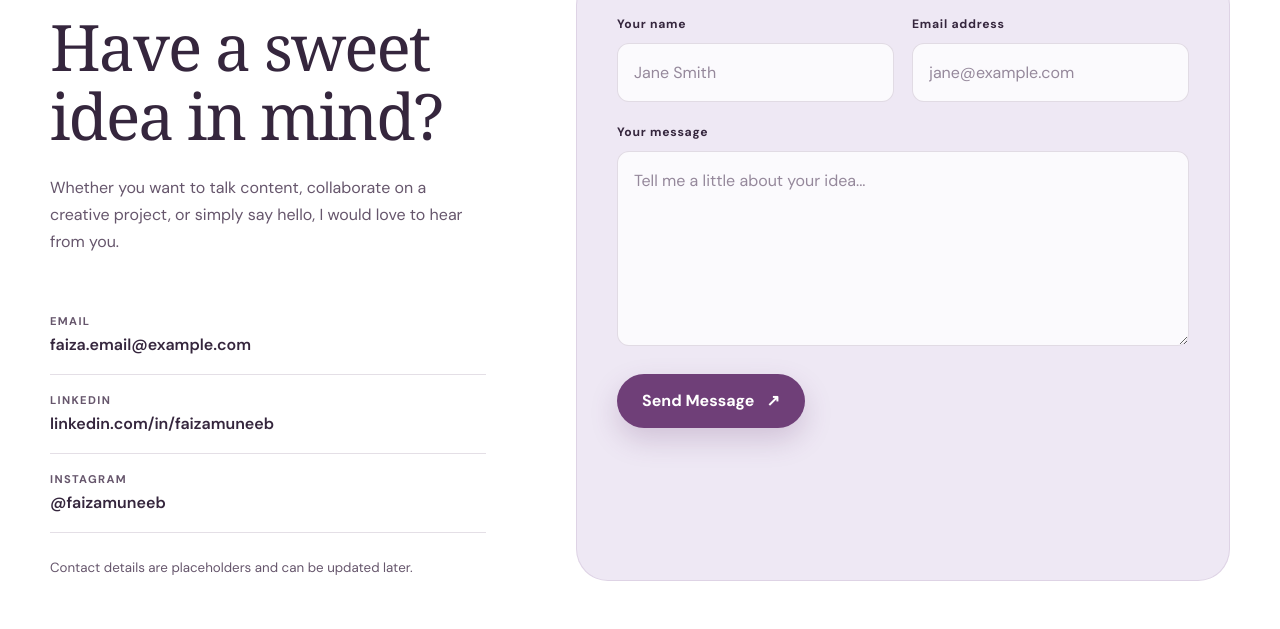
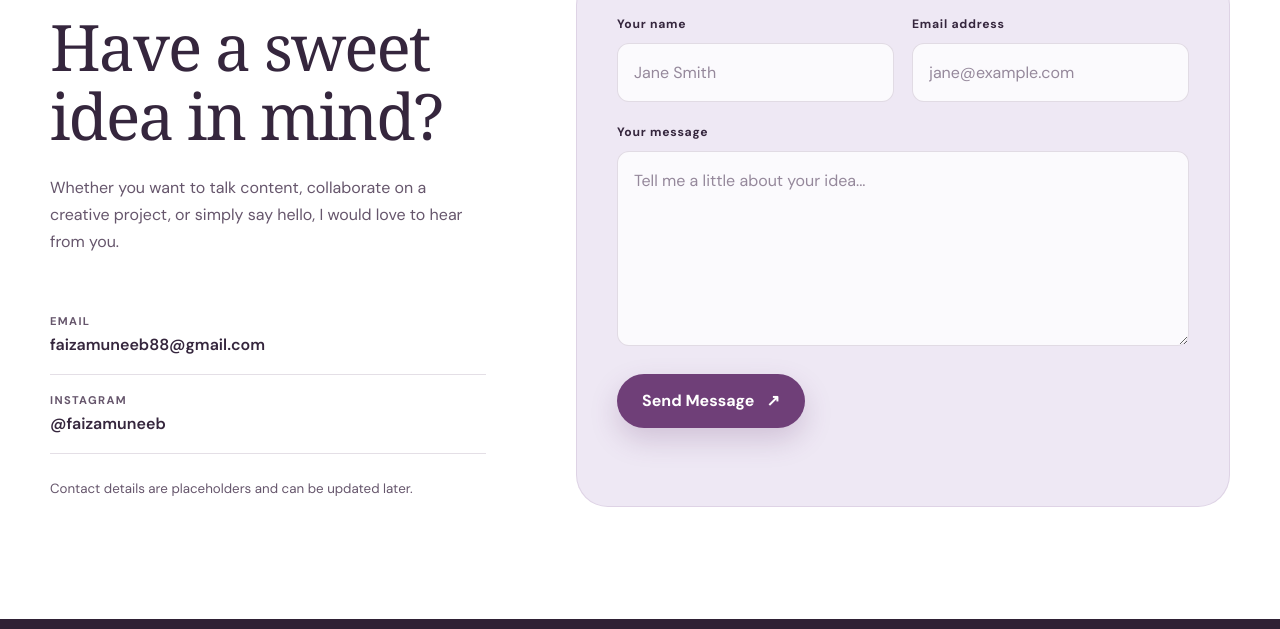
Before and after one commit to cheffaiza/portfolio, a plain HTML site: page index.html in a window 1280 px wide. Shown: the part 6649-7278 px from the top of the page. Drawn offline with Linux system fonts and the light colour scheme; a web font is replaced by a local one.

Commit message:
Update index.html

```diff
--- a/index.html
+++ b/index.html
@@ -341,15 +341,11 @@
           <ul class="contact-links">
             <li>
               <span>Email</span>
-              <a href="mailto:faiza.email@example.com">faiza.email@example.com</a>
-            </li>
-            <li>
-              <span>LinkedIn</span>
-              <a href="https://linkedin.com/in/faizamuneeb" target="_blank" rel="noopener noreferrer">linkedin.com/in/faizamuneeb</a>
+              <a href="mailto:faizamuneeb88@gmail.com">faizamuneeb88@gmail.com</a>
             </li>
             <li>
               <span>Instagram</span>
-              <a href="https://instagram.com/faizamuneeb" target="_blank" rel="noopener noreferrer">@faizamuneeb</a>
+              <a href="https://instagram.com/cupflora.ca" target="_blank" rel="noopener noreferrer">@faizamuneeb</a>
             </li>
           </ul>
           <small class="update-note">Contact details are placeholders and can be updated later.</small>
```
